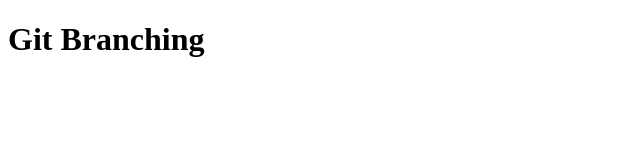
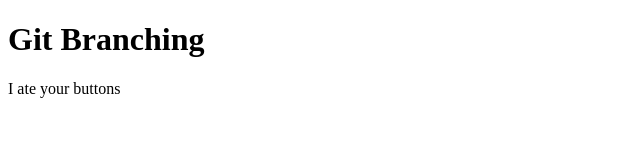
Before and after one commit to AlvinWong13/git-branching, a plain HTML site: page index.html in a window 1280 px wide. Shown: the whole page, without its empty margins (0-640 px from the left). Drawn offline with Linux system fonts and the light colour scheme.

Commit message:
taunting

```diff
--- a/index.html
+++ b/index.html
@@ -8,5 +8,7 @@
 </head>
 <body>
   <h1>Git Branching</h1>
+
+  <div>I ate your buttons</div>
 </body>
 </html>
```
